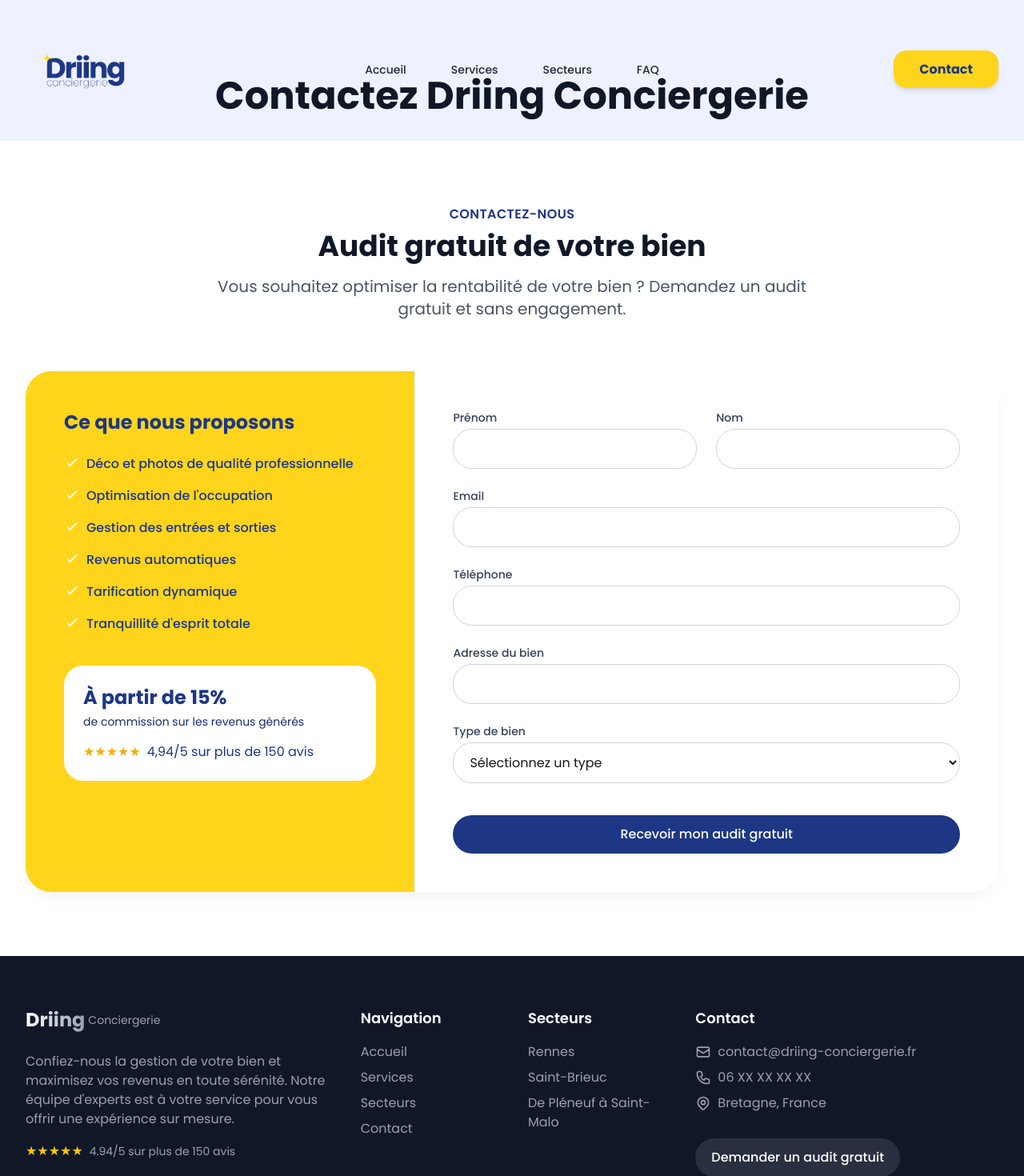
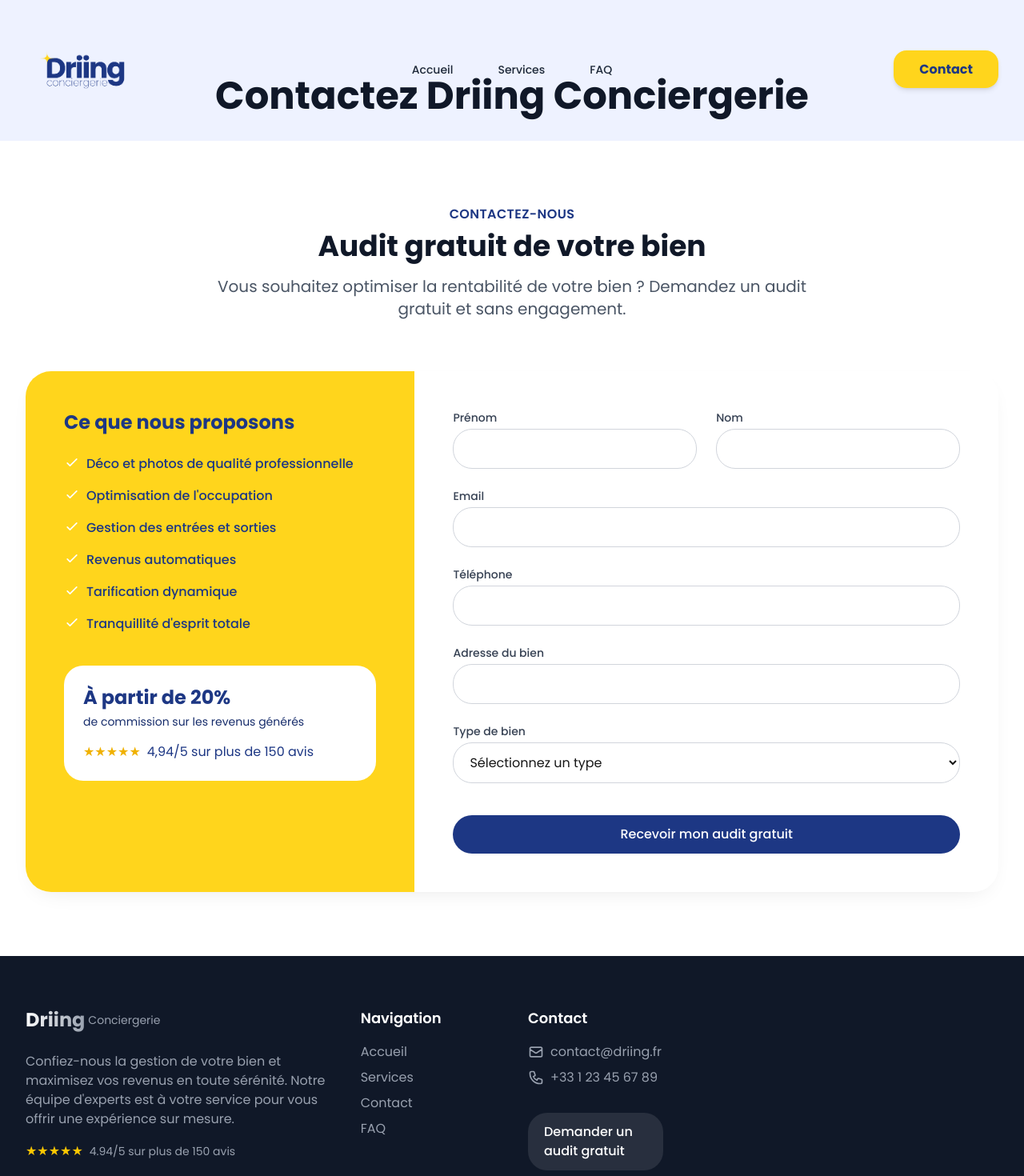
Before and after one commit to AlexandreDuro/driing, a Next.js app: page /contact in a window 1280 px wide. Shown: the top 1470 px of the page at 80% size. Built offline with nearby package versions, Linux system fonts and the light colour scheme.

Commit message:
Update commission rates in ContactSection and FeaturesSection to 20%. Remove 'Secteurs' section from Footer and add FAQ link. Update contact information with mailto and tel links for better accessibility.

```diff
--- a/src/components/ContactSection.tsx
+++ b/src/components/ContactSection.tsx
@@ -60,7 +60,7 @@
 
             <div className="p-6 bg-white rounded-lg mt-10">
               <div className="text-2xl font-bold mb-1 text-[color:var(--primary)]">
-                À partir de 15%
+                À partir de 20%
               </div>
               <div className="text-sm text-[color:var(--primary-dark)] mb-4">
                 de commission sur les revenus générés
--- a/src/components/FeaturesSection.tsx
+++ b/src/components/FeaturesSection.tsx
@@ -132,7 +132,7 @@
                     À partir de
                   </span>
                   <div className="flex items-center justify-center mb-2">
-                    <span className="text-4xl md:text-5xl font-bold text-gray-900 hover-pop">15%</span>
+                    <span className="text-4xl md:text-5xl font-bold text-gray-900 hover-pop">20%</span>
                     <span className="text-gray-600 ml-2">de commission</span>
                   </div>
                   <p className="text-gray-600 mb-6">Sur les revenus générés</p>
--- a/src/components/Footer.tsx
+++ b/src/components/Footer.tsx
@@ -47,41 +47,25 @@
             <ul className="space-y-2">
               <li><Link href="/" className="text-gray-400 hover:text-white transition-colors">Accueil</Link></li>
               <li><Link href="/services" className="text-gray-400 hover:text-white transition-colors">Services</Link></li>
-              <li><Link href="#secteurs" className="text-gray-400 hover:text-white transition-colors">Secteurs</Link></li>
               <li><Link href="/contact" className="text-gray-400 hover:text-white transition-colors">Contact</Link></li>
+              <li><Link href="/faq" className="text-gray-400 hover:text-white transition-colors">FAQ</Link></li>
             </ul>
           </div>
 
           <div className="md:col-span-2">
-            <h3 className="text-lg font-semibold mb-4">Secteurs</h3>
-            <ul className="space-y-2">
-              <li><Link href="#" className="text-gray-400 hover:text-white transition-colors">Rennes</Link></li>
-              <li><Link href="#" className="text-gray-400 hover:text-white transition-colors">Saint-Brieuc</Link></li>
-              <li><Link href="#" className="text-gray-400 hover:text-white transition-colors">De Pléneuf à Saint-Malo</Link></li>
-            </ul>
-          </div>
-
-          <div className="md:col-span-4">
             <h3 className="text-lg font-semibold mb-4">Contact</h3>
             <ul className="space-y-2">
               <li className="flex items-start">
-                <svg className="h-5 w-5 text-gray-400 mr-2 mt-0.5" fill="none" viewBox="0 0 24 24" stroke="currentColor">
+                <svg xmlns="http://www.w3.org/2000/svg" className="h-5 w-5 text-gray-400 mr-2 mt-0.5" fill="none" viewBox="0 0 24 24" stroke="currentColor">
                   <path strokeLinecap="round" strokeLinejoin="round" strokeWidth={2} d="M3 8l7.89 5.26a2 2 0 002.22 0L21 8M5 19h14a2 2 0 002-2V7a2 2 0 00-2-2H5a2 2 0 00-2 2v10a2 2 0 002 2z" />
                 </svg>
-                <span className="text-gray-400">contact@driing-conciergerie.fr</span>
+                <a href="mailto:contact@driing.fr" className="text-gray-400 hover:text-white transition-colors">contact@driing.fr</a>
               </li>
               <li className="flex items-start">
-                <svg className="h-5 w-5 text-gray-400 mr-2 mt-0.5" fill="none" viewBox="0 0 24 24" stroke="currentColor">
+                <svg xmlns="http://www.w3.org/2000/svg" className="h-5 w-5 text-gray-400 mr-2 mt-0.5" fill="none" viewBox="0 0 24 24" stroke="currentColor">
                   <path strokeLinecap="round" strokeLinejoin="round" strokeWidth={2} d="M3 5a2 2 0 012-2h3.28a1 1 0 01.948.684l1.498 4.493a1 1 0 01-.502 1.21l-2.257 1.13a11.042 11.042 0 005.516 5.516l1.13-2.257a1 1 0 011.21-.502l4.493 1.498a1 1 0 01.684.949V19a2 2 0 01-2 2h-1C9.716 21 3 14.284 3 6V5z" />
                 </svg>
-                <span className="text-gray-400">06 XX XX XX XX</span>
-              </li>
-              <li className="flex items-start">
-                <svg className="h-5 w-5 text-gray-400 mr-2 mt-0.5" fill="none" viewBox="0 0 24 24" stroke="currentColor">
-                  <path strokeLinecap="round" strokeLinejoin="round" strokeWidth={2} d="M17.657 16.657L13.414 20.9a1.998 1.998 0 01-2.827 0l-4.244-4.243a8 8 0 1111.314 0z" />
-                  <path strokeLinecap="round" strokeLinejoin="round" strokeWidth={2} d="M15 11a3 3 0 11-6 0 3 3 0 016 0z" />
-                </svg>
-                <span className="text-gray-400">Bretagne, France</span>
+                <a href="tel:+33123456789" className="text-gray-400 hover:text-white transition-colors">+33 1 23 45 67 89</a>
               </li>
             </ul>
 
--- a/src/components/Header.tsx
+++ b/src/components/Header.tsx
@@ -62,13 +62,6 @@
                 <span className="absolute bottom-0 left-0 w-full h-0.5 bg-[color:var(--primary)] transform origin-left scale-x-0 transition-transform duration-300 group-hover:scale-x-100"></span>
               </Link>
               <Link
-                href="#secteurs"
-                className="group text-gray-800 font-medium text-sm relative overflow-hidden px-2 py-1"
-              >
-                <span className="relative z-10 transition-colors duration-300 group-hover:text-[color:var(--primary)]">Secteurs</span>
-                <span className="absolute bottom-0 left-0 w-full h-0.5 bg-[color:var(--primary)] transform origin-left scale-x-0 transition-transform duration-300 group-hover:scale-x-100"></span>
-              </Link>
-              <Link
                 href="/faq"
                 className="group text-gray-800 font-medium text-sm relative overflow-hidden px-2 py-1"
               >
@@ -130,13 +123,6 @@
               Services
             </Link>
             <Link
-              href="#secteurs"
-              className="text-gray-800 hover:text-[color:var(--primary)] transition-colors w-full text-center py-2 rounded-lg hover:bg-gray-50"
-              onClick={() => setIsMenuOpen(false)}
-            >
-              Secteurs
-            </Link>
-            <Link
               href="/faq"
               className="text-gray-800 hover:text-[color:var(--primary)] transition-colors w-full text-center py-2 rounded-lg hover:bg-gray-50"
               onClick={() => setIsMenuOpen(false)}
```
